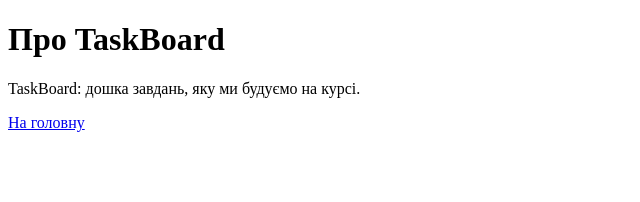
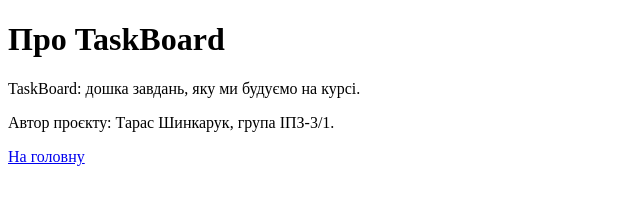
Before and after one commit to tarasshyn-design/taskboard, a plain HTML site: page about.html in a window 1280 px wide. Shown: the whole page, without its empty margins (0-640 px from the left). Drawn offline with Linux system fonts and the light colour scheme.

Commit message:
Add author info to about.html

```diff
--- a/about.html
+++ b/about.html
@@ -7,6 +7,7 @@
 <body>
   <h1>Про TaskBoard</h1>
   <p>TaskBoard: дошка завдань, яку ми будуємо на курсі.</p>
+  <p>Автор проєкту: Тарас Шинкарук, група ІПЗ-3/1.</p>
   <a href="index.html">На головну</a>
 </body>
 </html>
```
